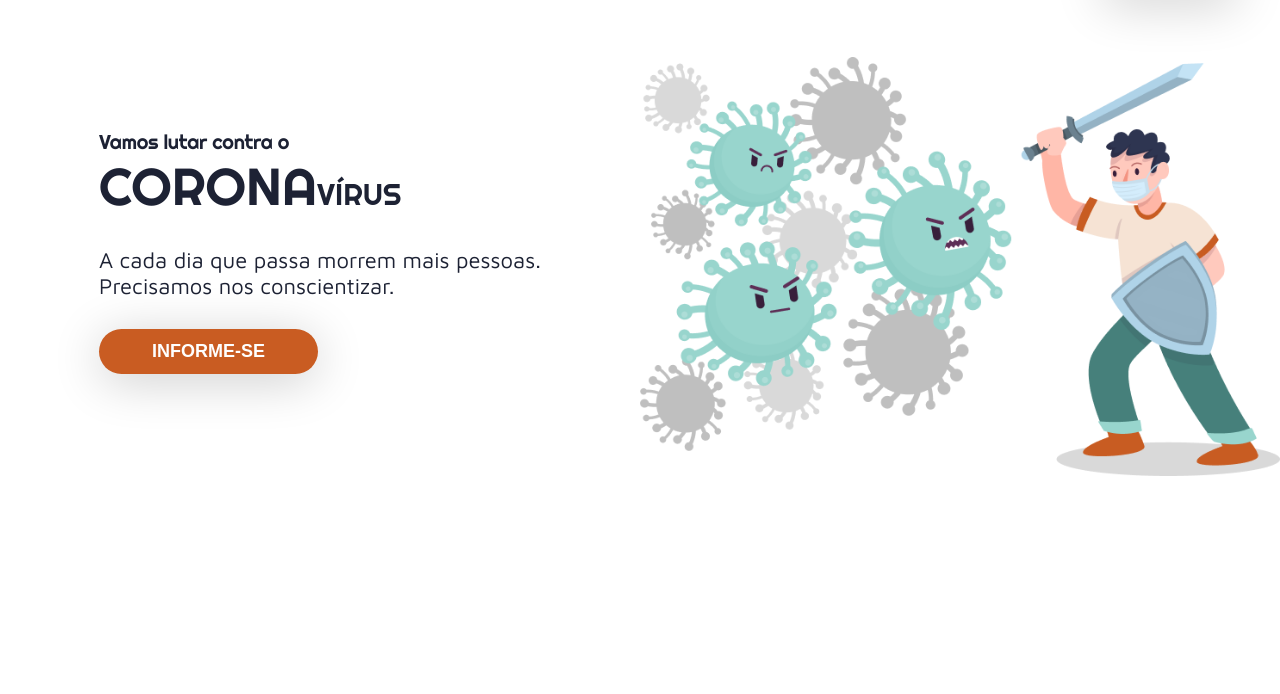
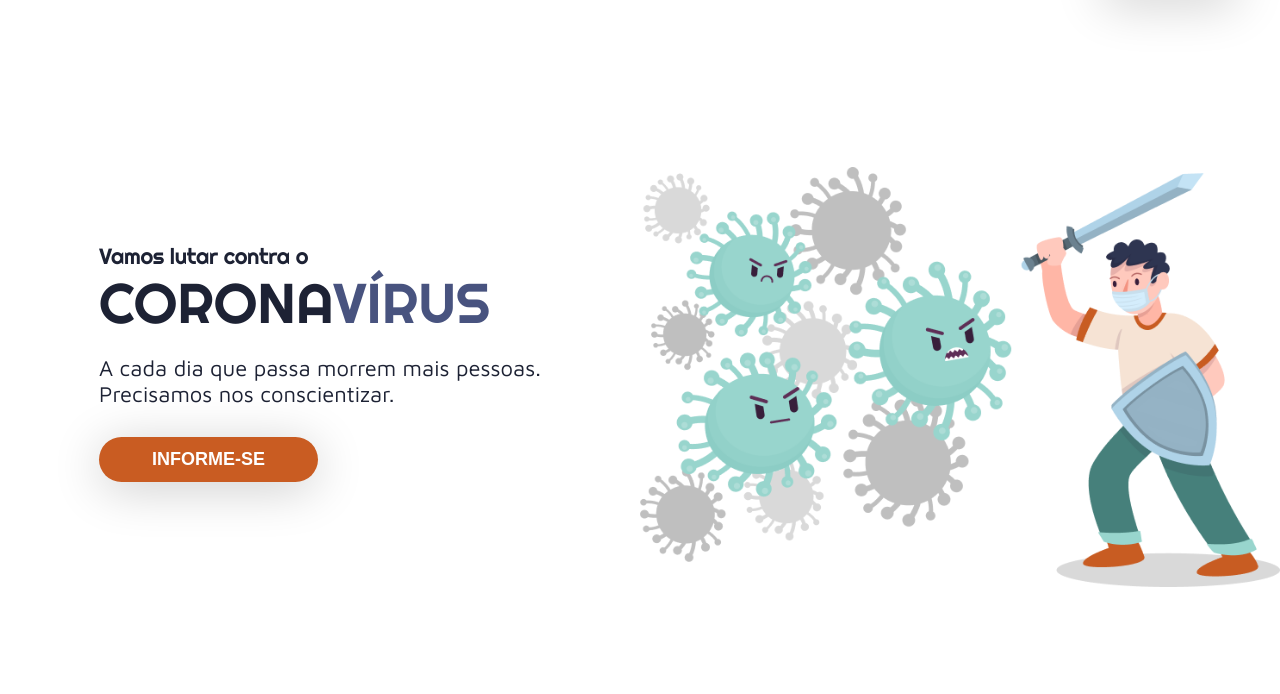
Before and after one commit to aafonsobarbara/Covid-For-Kids-Website, a plain HTML site: page index.html in a window 1280 px wide. Shown: the part 71-765 px from the top of the page. Drawn offline with Linux system fonts and the light colour scheme; a script that the page names is missing.

Commit message:
agora talvez foi

```diff
--- a/style.css
+++ b/style.css
@@ -111,7 +111,7 @@ h1 {
   display: grid;
   grid-template-columns: 1fr 1fr;
   height: 80vh;
-  align-content: space-between;
+
   margin-top: 30px;
 }
 .title {
@@ -120,19 +120,19 @@ h1 {
 }
 .text-1 {
   font-family: "Righteous", cursive;
-  font-size: 1.25em;
+  font-size: 1.375em;
   letter-spacing: -0.015em;
 }
 .text-2 {
   font-family: "Righteous", cursive;
-  font-size: 3.25em;
+  font-size: 3.5em;
   text-transform: uppercase;
   line-height: 65px;
 }
 .text-2 span {
-  font-size: 30px;
   text-transform: uppercase;
   font-family: "Righteous", cursive;
+  color: var(--neutral-light-blue);
 }
 
 .subtitle {
@@ -148,6 +148,7 @@ h1 {
 }
 .bg {
   margin: 0 auto;
+  align-self: center;
 }
 
 /* *SOBRE  */
```
